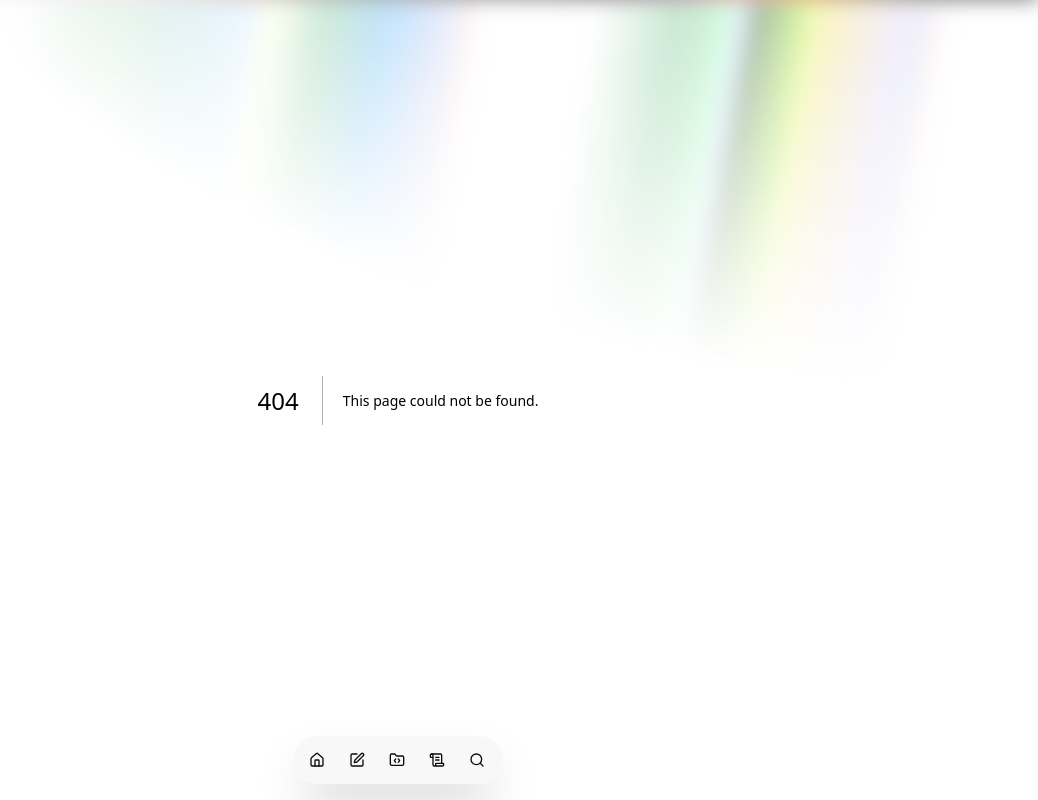
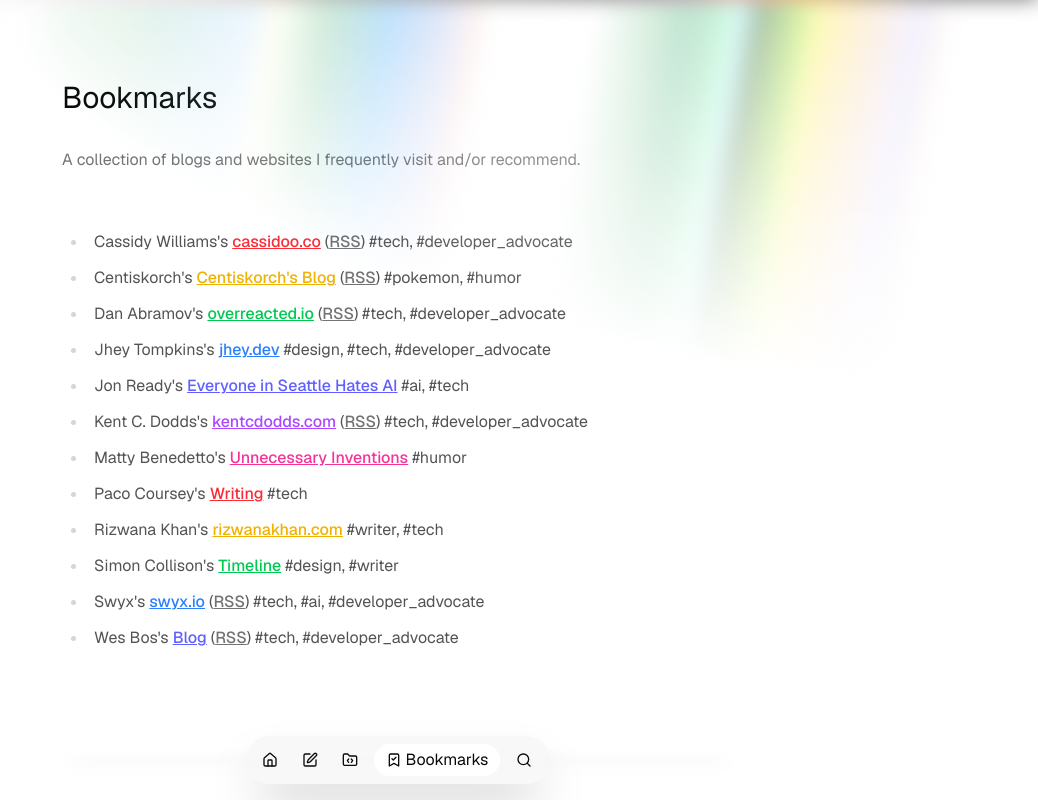
Before and after one commit to darylcecile/site, a Next.js app: page /bookmarks in a window 1280 px wide. Before the commit this address had no page. Shown: the top 800 px of the page, without its empty margins (242-1280 px from the left). Built offline with nearby package versions, Linux system fonts and the light colour scheme.

Commit message:
Add bookmarks page and update navigation to include bookmarks link

```diff
--- /dev/null
+++ b/src/app/bookmarks/page.tsx
@@ -0,0 +1,58 @@
+import roll from "./roll.json";
+import { cn } from '@/lib/utils';
+import { GeistSans } from 'geist/font/sans';
+
+const rainbowColors = [
+	{ text: 'text-red-500', bg: 'focus-within:bg-red-500/10', var: '--color-red-500' },
+	{ text: 'text-yellow-500', bg: 'focus-within:bg-yellow-500/10', var: '--color-yellow-500' },
+	{ text: 'text-green-500', bg: 'focus-within:bg-green-500/10', var: '--color-green-500' },
+	{ text: 'text-blue-500', bg: 'focus-within:bg-blue-500/10', var: '--color-blue-500' },
+	{ text: 'text-indigo-500', bg: 'focus-within:bg-indigo-500/10', var: '--color-indigo-500' },
+	{ text: 'text-purple-500', bg: 'focus-within:bg-purple-500/10', var: '--color-purple-500' },
+	{ text: 'text-pink-500', bg: 'focus-within:bg-pink-500/10', var: '--color-pink-500' }
+];
+
+export default function BookmarksPage() {
+
+	roll.sort((a, b) => {
+		if (a.owner < b.owner) return -1;
+		if (a.owner > b.owner) return 1;
+		return 0;
+	});
+
+	return (
+		<div className='px-8 flex flex-col gap-12 pt-20'>
+			<div className='max-w-2xl mx-auto gap-8 flex flex-col w-full'>
+				<h1 className='text-3xl'>Bookmarks</h1>
+				<p className='text-muted-foreground'>A collection of blogs and websites I frequently visit and/or recommend.</p>
+			</div>
+
+			<div className={cn(GeistSans.className, 'max-w-2xl w-full mx-auto gap-4 flex flex-col mb-8 prose text-foreground/70')}>
+				<ul>
+					{roll.map((item, i) => (
+						<li key={i} className="list-disc">
+							{item.owner}'s{' '}
+							<a
+								href={item.link}
+								target="_blank"
+								rel="noopener noreferrer"
+								className={cn('underline', rainbowColors[i % rainbowColors.length].text)}
+							>
+								{item.title}
+							</a>
+							{item.rss !== undefined ? (
+								<span> (<a
+									href={item.rss}
+									target="_blank"
+									rel="noopener noreferrer"
+									className={cn("text-muted-foreground")}
+								>RSS</a>)</span>
+							) : null}
+							{item.tags.map(t => ` #${t.toLowerCase().replaceAll(' ', '_')}`).join(', ')}
+						</li>
+					))}
+				</ul>
+			</div>
+		</div>
+	)
+}
--- /dev/null
+++ b/src/app/bookmarks/roll.json
@@ -0,0 +1,80 @@
+[
+	{
+		"owner": "Rizwana Khan",
+		"title": "rizwanakhan.com",
+		"link": "https://rizwanakhan.com",
+		"tags": ["Writer", "Tech"]
+	},
+	{
+		"owner": "Jon Ready",
+		"title": "Everyone in Seattle Hates AI",
+		"link": "https://jonready.com/blog/posts/everyone-in-seattle-hates-ai.html",
+		"tags": ["AI", "Tech"]
+	},
+	{
+		"owner": "Jhey Tompkins",
+		"title": "jhey.dev",
+		"link": "https://jhey.dev",
+		"tags": ["Design", "Tech", "Developer Advocate"]
+	},
+	{
+		"owner": "Matty Benedetto",
+		"title": "Unnecessary Inventions",
+		"link": "https://unnecessaryinventions.com/",
+		"tags": ["Humor"]
+	},
+	{
+		"owner": "Centiskorch",
+		"title": "Centiskorch's Blog",
+		"link": "https://centiskor.ch/",
+		"tags": ["Pokemon", "Humor"],
+		"rss": "https://centiskor.ch/rss.xml"
+	},
+	{
+		"owner": "Wes Bos",
+		"title": "Blog",
+		"link": "https://wesbos.com/blog",
+		"tags": ["Tech", "Developer Advocate"],
+		"rss": "https://wesbos.com/blog/rss.xml"
+	},
+	{
+		"owner": "Swyx",
+		"title": "swyx.io",
+		"link": "https://swyx.io",
+		"tags": ["Tech", "AI", "Developer Advocate"],
+		"rss": "https://swyx.io/rss.xml"
+	},
+	{
+		"owner": "Simon Collison",
+		"title": "Timeline",
+		"link": "https://colly.com/",
+		"tags": ["Design", "Writer"]
+	},
+	{
+		"owner": "Kent C. Dodds",
+		"title": "kentcdodds.com",
+		"link": "https://kentcdodds.com/blog",
+		"tags": ["Tech", "Developer Advocate"],
+		"rss": "https://kentcdodds.com/blog/rss.xml"
+	},
+	{
+		"owner": "Paco Coursey",
+		"title": "Writing",
+		"link": "https://paco.me/writing",
+		"tags": ["Tech"]
+	},
+	{
+		"owner": "Dan Abramov",
+		"title": "overreacted.io",
+		"link": "https://overreacted.io",
+		"tags": ["Tech", "Developer Advocate"],
+		"rss": "https://overreacted.io/rss.xml"
+	},
+	{
+		"owner": "Cassidy Williams",
+		"title": "cassidoo.co",
+		"link": "https://cassidoo.co",
+		"tags": ["Tech", "Developer Advocate"],
+		"rss": "https://cassidoo.co/rss.xml"
+	}
+]
--- a/src/app/layout.tsx
+++ b/src/app/layout.tsx
@@ -1,4 +1,4 @@
-import { FolderCodeIcon, HomeIcon, PenBoxIcon, ScrollIcon, ScrollTextIcon } from 'lucide-react';
+import { BookmarkCheckIcon, FolderCodeIcon, HomeIcon, PenBoxIcon, ScrollIcon, ScrollTextIcon } from 'lucide-react';
 import { Nav, NavBackButton, NavItem, NavProvider } from '@/components/nav';
 import { NavSearch, NavSearchPanel, NavContainer } from '@/components/nav/index';
 import "./globals.css";
@@ -152,8 +152,8 @@
 								<NavItem label="Projects" href="/projects">
 									<FolderCodeIcon className="size-4" />
 								</NavItem>
-									<NavItem label="Blogroll" href="/blogroll">
-										<ScrollTextIcon className="size-4" />
+									<NavItem label="Bookmarks" href="/bookmarks">
+										<BookmarkCheckIcon className="size-4" />
 									</NavItem>
 								<NavSearch />
 								<NavSearchPanel />
```
